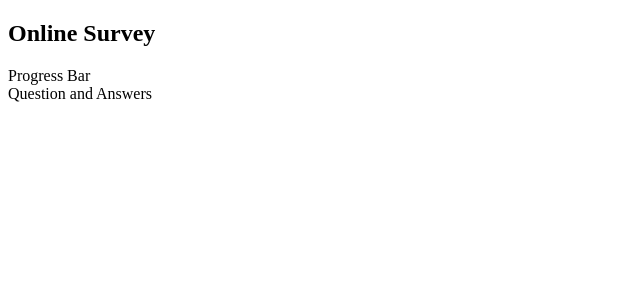
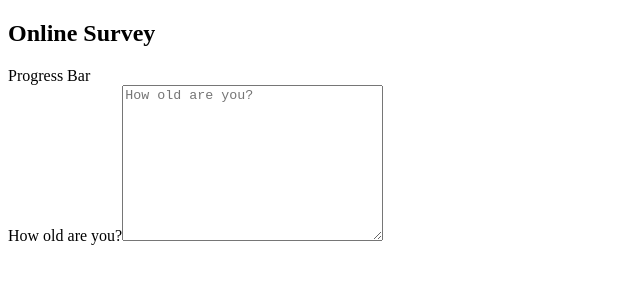
Before and after one commit to rr235/online-survey, a React app in the folder client/: page / in a window 1280 px wide. Shown: the top 300 px of the page, without its empty margins (0-640 px from the left). Built offline with nearby package versions, Linux system fonts and the light colour scheme.

Commit message:
added text and question answer comp

```diff
--- a/client/src/components/App.js
+++ b/client/src/components/App.js
@@ -8,7 +8,12 @@ class App extends Component {
       <div>
         <h1>Online Survey</h1>
         <ProgressBar />
-        <QuestionAnswer />
+        <QuestionAnswer
+          text="How old are you?"
+          id="age"
+          name="age"
+          type="text"
+        />
       </div>
     );
   }
--- a/client/src/components/atoms/ProgressBar.js
+++ b/client/src/components/atoms/ProgressBar/index.js
@@ -1,5 +1,5 @@
 import React, { Component } from 'react';
-import styles from './ProgressBar.scss';
+import styles from './style.scss';
 
 class ProgressBar extends Component {
   render() {
--- /dev/null
+++ b/client/src/components/atoms/Text/index.js
@@ -0,0 +1,18 @@
+import React, { Component } from 'react';
+import styles from './style.scss';
+
+class Text extends Component {
+  render() {
+    return (
+      <textarea
+        name={this.props.name}
+        id={this.props.id}
+        placeholder={this.props.text}
+        cols="30"
+        rows="10"
+      />
+    );
+  }
+}
+
+export default Text;
--- a/client/src/components/organisms/QuestionAnswer.js
+++ /dev/null
@@ -1,9 +0,0 @@
-import React, { Component } from 'react';
-
-class QuestionAnswer extends Component {
-  render() {
-    return <div>Question and Answers</div>;
-  }
-}
-
-export default QuestionAnswer;
--- /dev/null
+++ b/client/src/components/organisms/QuestionAnswer/index.js
@@ -0,0 +1,24 @@
+import React, { Component } from 'react';
+import Text from '../../atoms/Text';
+
+class QuestionAnswer extends Component {
+  getInputType() {
+    switch (this.props.type) {
+      case 'text':
+        return <Text {...this.props} />;
+      default:
+        return null;
+    }
+  }
+
+  render() {
+    return (
+      <div>
+        <label htmlFor={this.props.id}>{this.props.text}</label>
+        {this.getInputType()}
+      </div>
+    );
+  }
+}
+
+export default QuestionAnswer;
```
Also changed, not shown: client/src/components/atoms/ProgressBar/style.scss (renamed from client/src/components/atoms/ProgressBar.scss), client/src/components/atoms/Text/style.scss (added), 2 other files (tests, documents, lock files or other folders).
